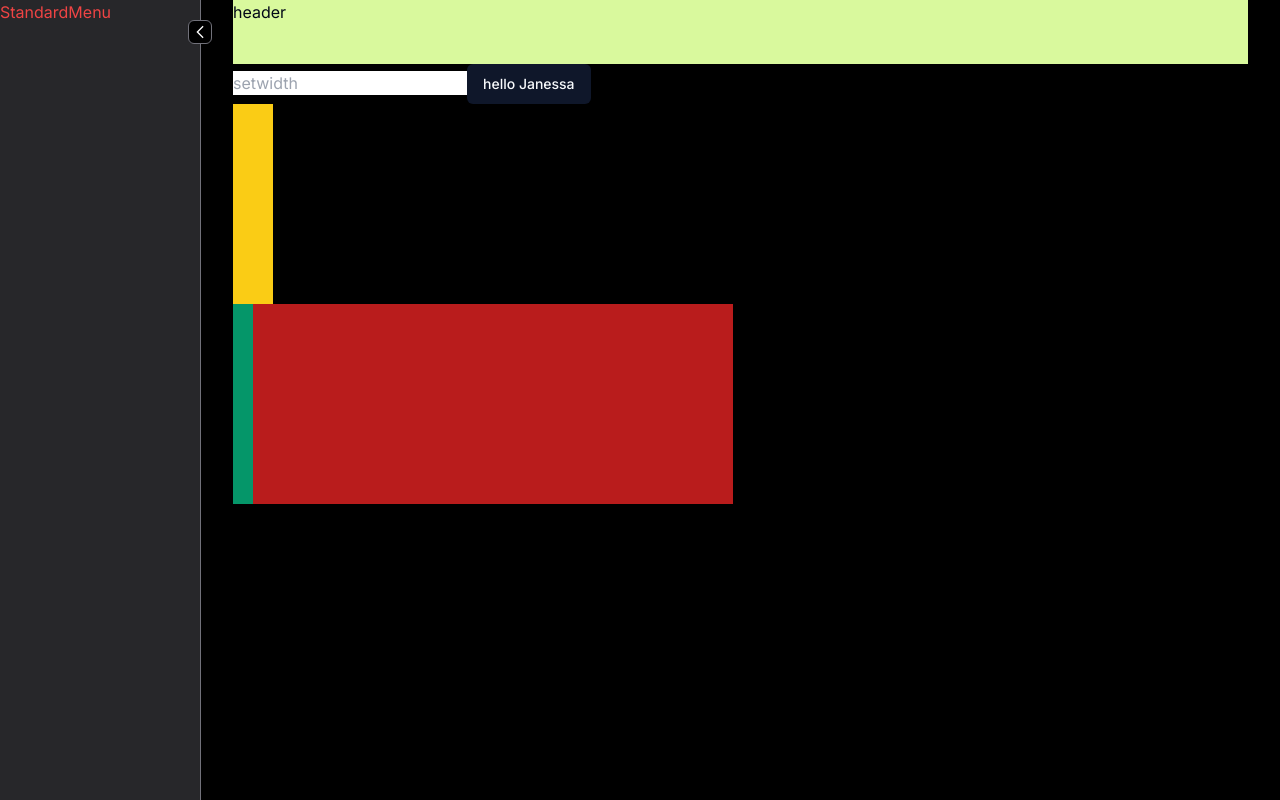
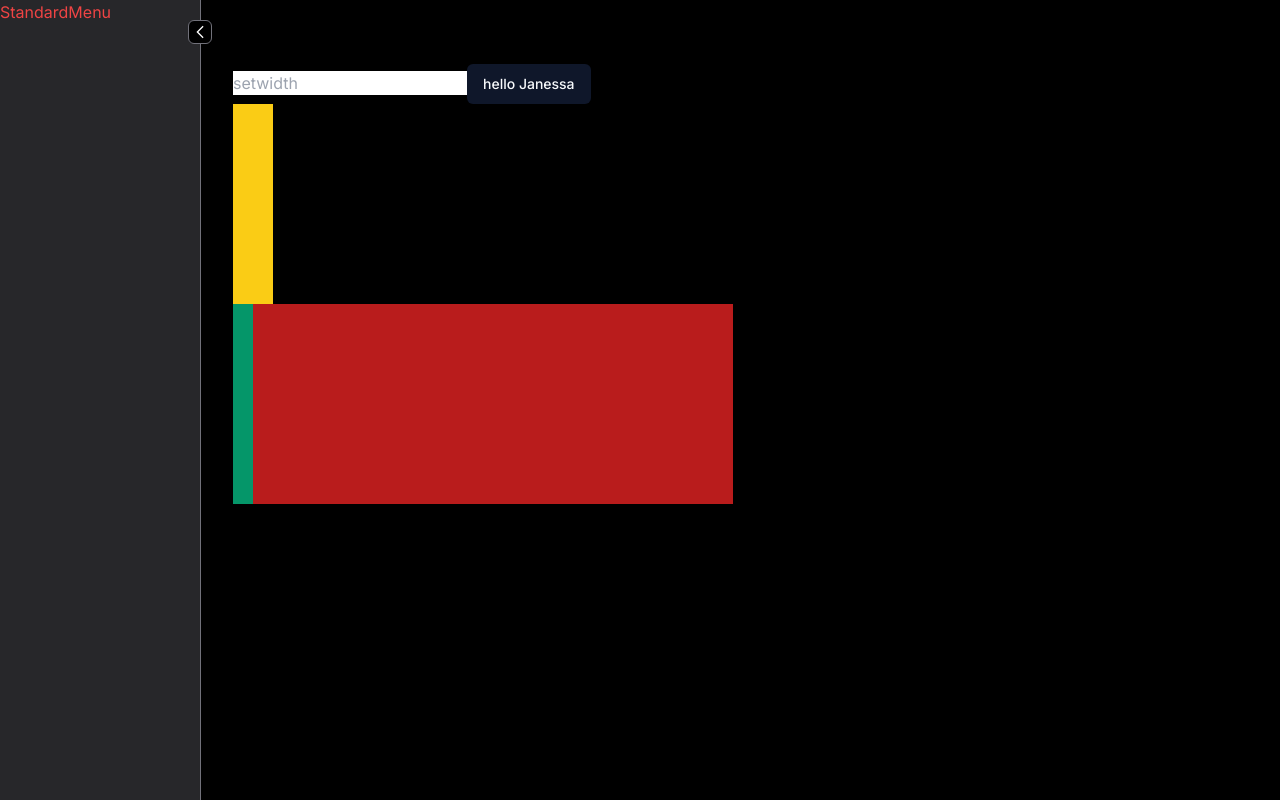
Before and after one commit to JanessaTech/BestDex, a Next.js app in the folder frontend/best-dex/: page / in a window 1280 px wide. Built offline with nearby package versions, Linux system fonts and the light colour scheme.

Commit message:
responsive design for menu

```diff
--- a/frontend/best-dex/src/app/layout.tsx
+++ b/frontend/best-dex/src/app/layout.tsx
@@ -2,7 +2,7 @@ import type { Metadata } from "next";
 import { Inter } from "next/font/google";
 import "./globals.css";
 import { ThemeProvider } from "@/components/theme-provider";
-import Header from "@/components/header";
+import Header from "@/components/header/header";
 import MainMenu from "@/components/menu/main-menu";
 
 const inter = Inter({ subsets: ["latin"] });
--- a/frontend/best-dex/src/components/header.tsx
+++ /dev/null
@@ -1,9 +0,0 @@
-import React from 'react'
-
-const Header = () => {
-  return (
-    <div className='w-full bg-lime-200 h-16'>header</div>
-  )
-}
-
-export default Header
--- /dev/null
+++ b/frontend/best-dex/src/components/header/burger.tsx
@@ -0,0 +1,32 @@
+"use client"
+
+import React, { useState } from 'react'
+import MobileMenu from '../menu/mobile-menu'
+
+type BurgerProps = {}
+const Burger: React.FC<BurgerProps> = () => {
+    const [show, setShow] = useState<boolean>(false)
+
+    const handleClick = () => {
+        setShow(true)
+    }
+
+  return (
+    <div>
+        <div className='cursor-pointer w-[32px] h-[32px]
+            rounded-full flex justify-center items-center hover:bg-zinc-500 active:bg-zinc-400'>
+            <div className='w-[20px] h-[15px] flex-col
+            justify-between hidden max-md:flex'
+            onClick={handleClick}>
+                <span className='w-[20px] h-[2px] bg-zinc-300 block'></span>
+                <span className='w-[20px] h-[2px] bg-zinc-300 block'></span>
+                <span className='w-[20px] h-[2px] bg-zinc-300 block'></span>
+            </div>
+        </div>
+        <MobileMenu show={show} setShow={setShow}/>
+    </div>
+
+  )
+}
+
+export default Burger
--- /dev/null
+++ b/frontend/best-dex/src/components/header/header.tsx
@@ -0,0 +1,16 @@
+import React from 'react'
+import Burger from './burger'
+
+type HeaderProps = {}
+
+const Header:React.FC<HeaderProps> = () => {
+
+  return (
+    <div className='w-full h-16 flex justify-end items-center'>
+      <Burger/>
+
+    </div>
+  )
+}
+
+export default Header
--- /dev/null
+++ b/frontend/best-dex/src/components/menu/mobile-menu.tsx
@@ -0,0 +1,22 @@
+import React from 'react'
+
+type MobileMenuProps = {
+    show: boolean,
+    setShow: React.Dispatch<React.SetStateAction<boolean>>
+}
+
+const MobileMenu: React.FC<MobileMenuProps> = ({show, setShow}) => {
+    return (
+        <div className={`fixed top-0 left-0 w-full h-screen bg-black ${show ? '': 'hidden'}`}>
+            <div className='m-8'>
+                <div className='w-[32px] h-[32px] rounded-full
+                hover:bg-zinc-500 active:bg-zinc-400
+                flex justify-center items-center cursor-pointer' onClick={() => setShow(false)}>
+                    <img src="/imgs/close.svg" alt="close" />
+                </div>
+            </div>
+        </div>
+    )
+}
+
+export default MobileMenu
```
Also changed, not shown: frontend/best-dex/public/imgs/close.svg (added).
